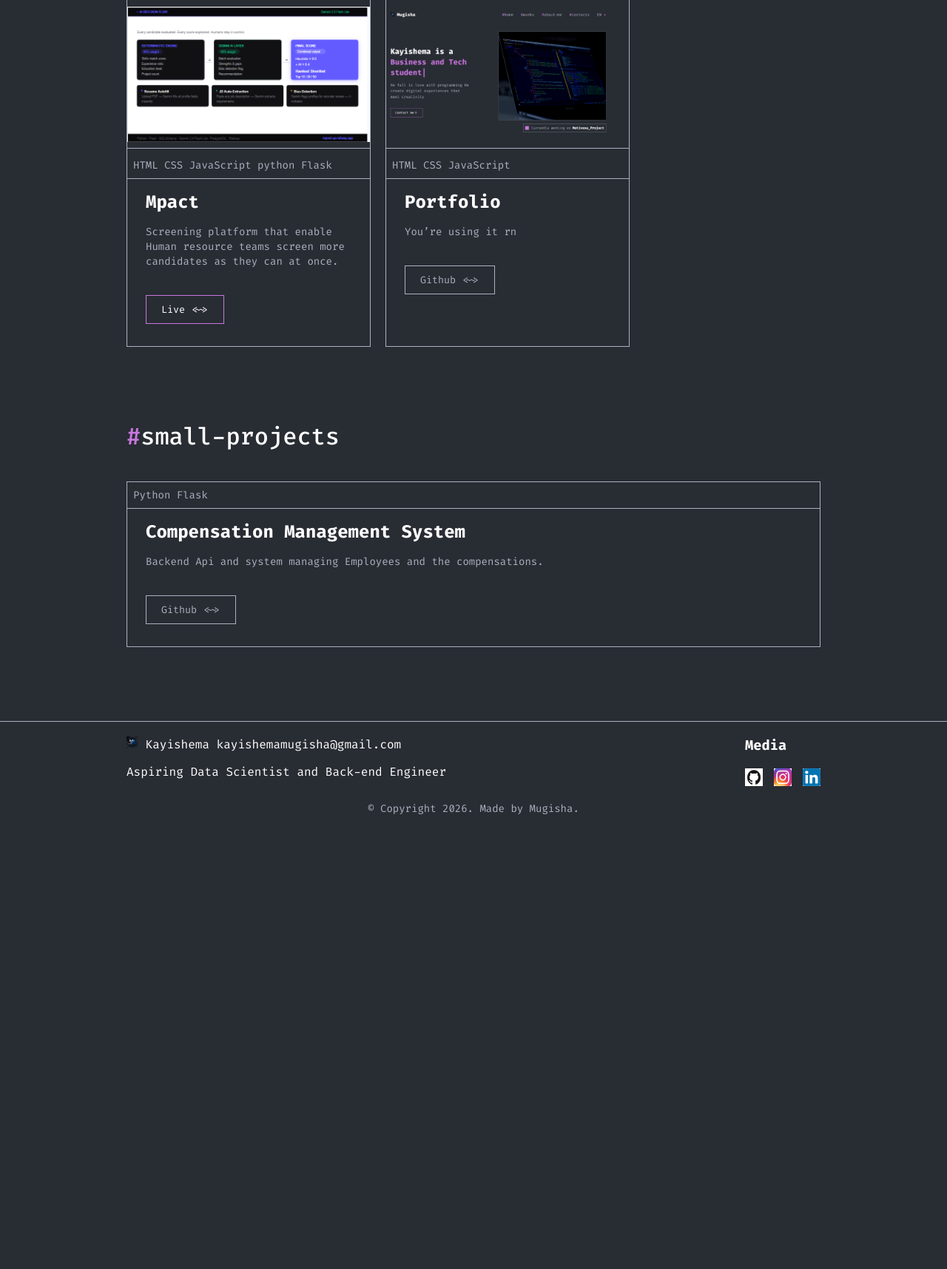
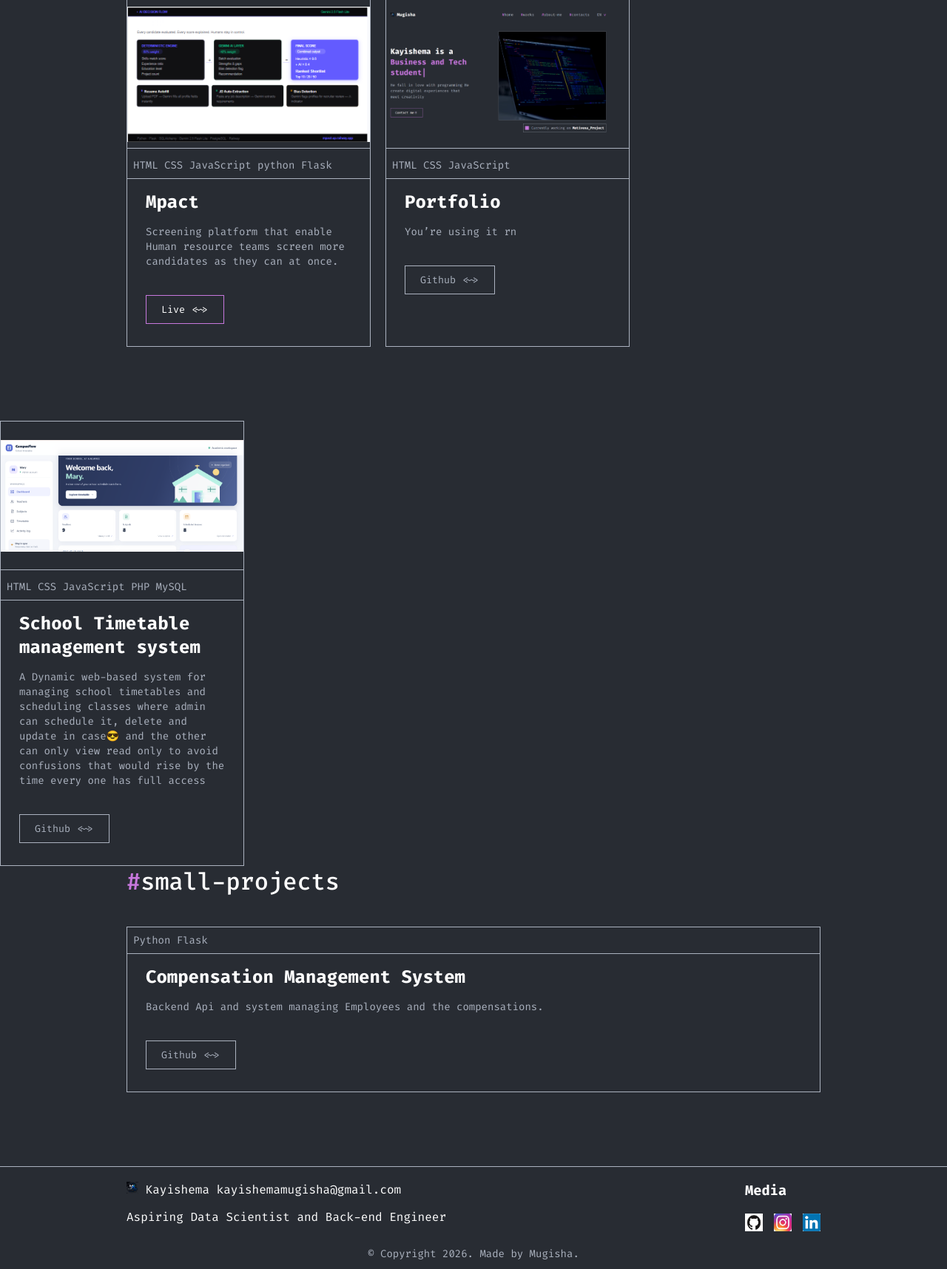
Before and after one commit to mugishakayishema/kayishema, a Flask app: page /projects in a window 1280 px wide. Shown: the part 438-2154 px from the top of the page at 74% size. Before the commit the page ends 1539 px from the top, so only its background shows below. Run offline with Flask 3, Linux system fonts and the light colour scheme.

Commit message:
initial commit

```diff
--- a/desktop.ini
+++ b/desktop.ini
@@ -3,3 +3,4 @@ WIN_20251114_11_41_27_Pro.jpg=@WIN_20251114_11_41_27_Pro,0
 Screenshot_20230422-181431_1.png=@Screenshot_20230422-181431_1,0
 Screenshot 2026-09-21 105655.png=@Screenshot 2026-09-21 105655,0
 Screenshot 2026-09-23 141346.png=@Screenshot 2026-09-23 141346,0
+Screenshot 2026-11-26 155709.png=@Screenshot 2026-11-26 155709,0
--- /dev/null
+++ b/static/desktop.ini
@@ -0,0 +1,2 @@
+[LocalizedFileNames]
+Screenshot 2026-11-26 155709.png=@Screenshot 2026-11-26 155709,0
--- /dev/null
+++ b/static/images/desktop.ini
@@ -0,0 +1,2 @@
+[LocalizedFileNames]
+Screenshot 2026-11-26 155709.png=@Screenshot 2026-11-26 155709,0
--- a/templates/projects.html
+++ b/templates/projects.html
@@ -86,6 +86,20 @@
             </div>
         </div>
     </div>
+     <div class="project-card hover-card">
+                <img src="{{ url_for('static', filename='images/school.TMT.png') }}" alt="Portfolio">
+                <div class="card-tech">HTML CSS JavaScript PHP MySQL </div>
+                <div class="card-body">
+                    <h3>School Timetable management system</h3>
+                    <p>A Dynamic web-based system for managing school timetables and scheduling classes where admin can schedule it, delete and update in case😎 and the other can only view read only to avoid confusions that would rise by the time every one has full access</p>
+                    <div class="card-buttons">
+                        <a href="https://github.com/mugishakayishema/BIT-Y3-G2--224003729--SchoolTimetable" target="_blank"><button class="second">Github <~></button></a>
+                    </div>
+                </div>
+            </div>
+        </div>
+    </div>
+
 
     <div class="main-container hidden-element">
         <div class="section-title">
```
Also changed, not shown: static/images/school.TMT.png (added).
